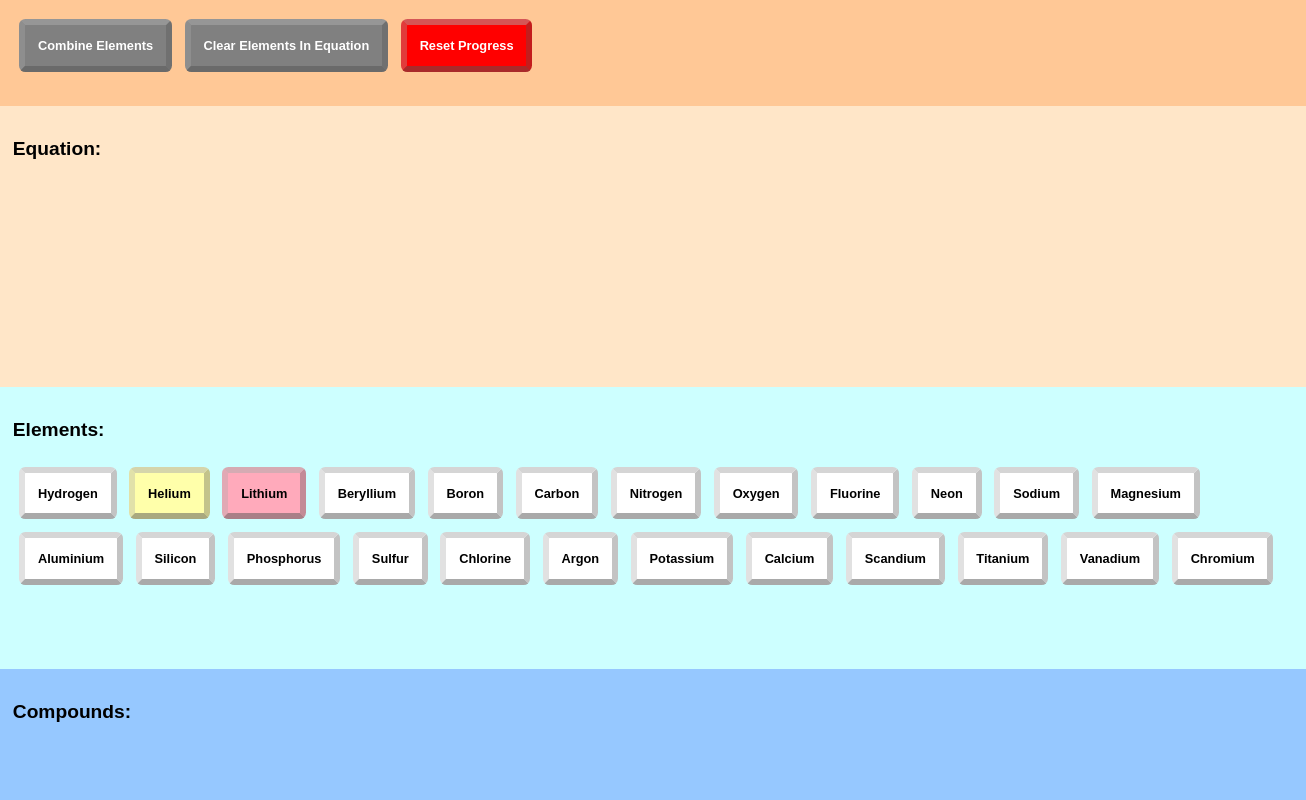
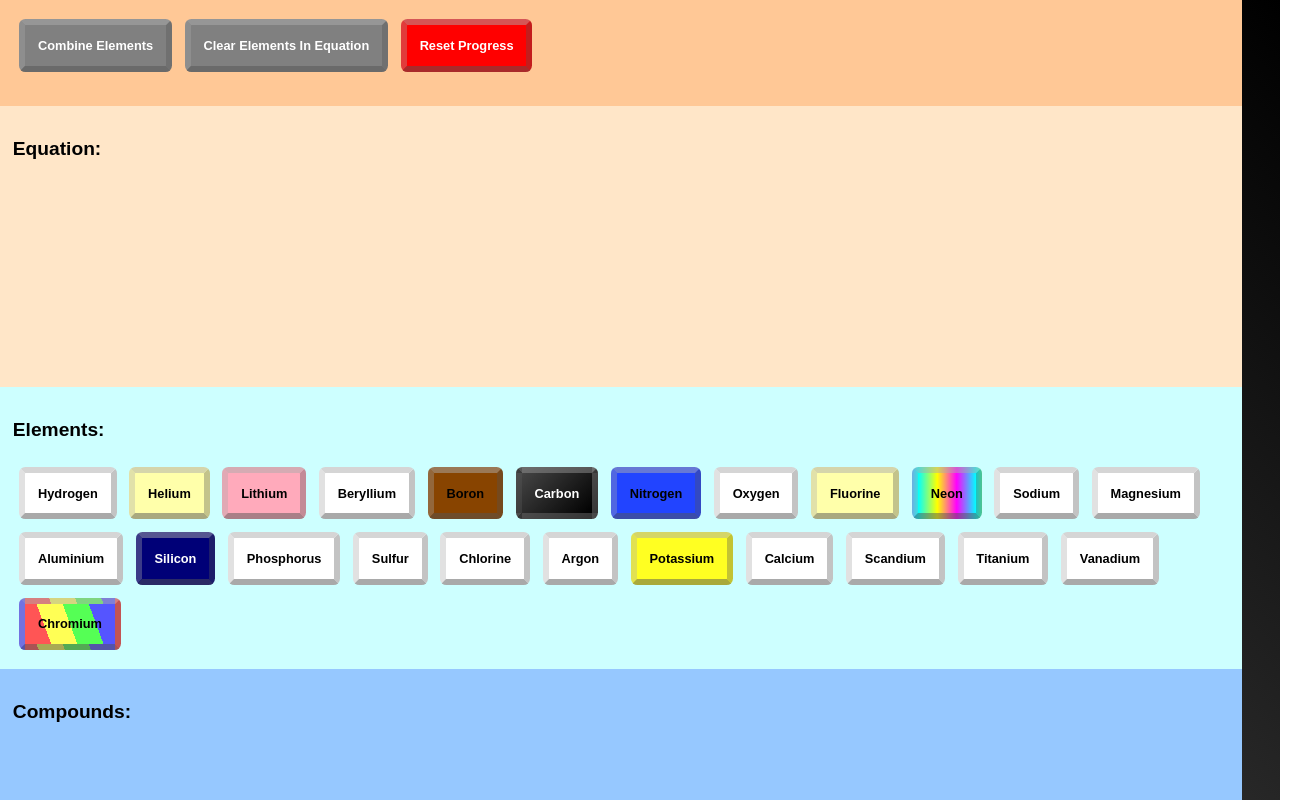
Before and after one commit to RedBlazerFlame/element-builder, a plain HTML site: page docs/index.html in a window 1280 px wide. Shown: the top 800 px of the page, 1306 px wide, since content can reach past the window. Drawn offline with Linux system fonts and the light colour scheme.

Commit message:
Added Color, Compounds, Effects and Reset Button

```diff
--- a/docs/combinations/elements.json
+++ b/docs/combinations/elements.json
@@ -29,16 +29,22 @@
         {
             "name":"boron",
             "type":"element",
+            "color":"#884400",
+            "textColor":"black",
             "equation":"none"
         },
         {
             "name":"carbon",
             "type":"element",
+            "color":"linear-gradient(135deg,#444444,#000000)",
+            "textColor":"white",
             "equation":"none"
         },
         {
             "name":"nitrogen",
             "type":"element",
+            "color":"#2244FF",
+            "textColor":"black",
             "equation":"none"
         },
         {
@@ -49,11 +55,15 @@
         {
             "name":"fluorine",
             "type":"element",
+            "color":"#FFFFAA",
+            "textColor":"black",
             "equation":"none"
         },
         {
             "name":"neon",
             "type":"element",
+            "color":"linear-gradient(90deg,cyan,yellow,magenta,cyan)",
+            "textColor":"black",
             "equation":"none"
         },
         {
@@ -74,6 +84,8 @@
         {
             "name":"silicon",
             "type":"element",
+            "color":"#000077",
+            "textColor":"white",
             "equation":"none"
         },
         {
@@ -99,6 +111,8 @@
         {
             "name":"potassium",
             "type":"element",
+            "color":"#FFFF22",
+            "textColor":"black",
             "equation":"none"
         },
         {
@@ -124,11 +138,15 @@
         {
             "name":"chromium",
             "type":"element",
+            "color":"linear-gradient(70deg,#FF5555 0%, #FF5555 25%, #FFFF55 25%,#FFFF55 50%,#55FF55 50%,#55FF55 75%,#5555FF 75%, #5555FF 100%)",
+            "textColor":"black",
             "equation":"none"
         },
         {
             "name":"water",
             "type":"compound",
+            "color":"linear-gradient(30deg,#55AAFF,#003388)",
+            "textColor":"white",
             "equation":[
                 ["hydrogen","hydrogen","oxygen"]
             ]
@@ -185,8 +203,81 @@
         {
             "name":"ruby",
             "type":"compound",
+            "color":"linear-gradient(45deg,#FF5555,#880000)",
+            "textColor":"black",
             "equation":[
                 [["aluminium",2],["oxygen",3],"chromium"],["aluminium oxide","chromium"]
+            ]
+        },
+        {
+            "name":"acetic acid",
+            "type":"compound",
+            "equation":[
+                [["carbon",2],["oxygen",2],["hydrogen",4]]
+            ]
+        },
+        {
+            "name":"trinitrotoluene",
+            "type":"compound",
+            "color":"linear-gradient(90deg,#FF5555 0%,#FF5555 33.33%,#AA0000 33.33%,#AA0000 66.67%,#FF5555 66.67%,#FF5555 100%)",
+            "textColor":"black",
+            "equation":[
+                [["carbon",7],["oxygen",6],["hydrogen",5],["nitrogen",3]]
+            ]
+        },
+        {
+            "name":"diamond",
+            "type":"compound",
+            "color":"linear-gradient(135deg,#FFFFFF,#008888)",
+            "textColor":"black",
+            "equation":[
+                ["carbon"]
+            ]
+        },
+        {
+            "name":"graphite",
+            "type":"compound",
+            "color":"linear-gradient(45deg,#444444,#000000)",
+            "textColor":"white",
+            "equation":[
+                ["carbon"]
+            ]
+        },
+        {
+            "name":"carbon nanotube",
+            "type":"compound",
+            "color":"linear-gradient(135deg,#444444,#000000)",
+            "textColor":"white",
+            "equation":[
+                ["carbon"]
+            ]
+        },
+        {
+            "name":"acetone",
+            "type":"compound",
+            "equation":[
+                [["carbon",3],["oxygen",1],["hydrogen",6]]
+            ]
+        },
+        {
+            "name":"fructose",
+            "type":"compound",
+            "equation":[
+                [["carbon",6],["oxygen",6],["hydrogen",12]]
+            ]
+        },
+        {
+            "name":"glucose",
+            "type":"compound",
+            "equation":[
+                [["carbon",6],["oxygen",6],["hydrogen",12]]
+            ]
+        },
+        {
+            "name":"lactose",
+            "type":"compound",
+            "equation":[
+                [["carbon",12],["oxygen",11],["hydrogen",22]]
             ]
         },
         {
--- a/docs/combine.js
+++ b/docs/combine.js
@@ -5,7 +5,7 @@ async function combine(...elements){
     let combinations=await rawCombinationData.json();
     //Creates a New Array with the names of the Elements (Sorted Alphabetically)
     let elementNames=[];
-    elements.forEach(val=>{elementNames.push(val.name)});
+    elements.forEach(value=>{elementNames.push(value.name)});
     elementNames=elementNames.map(item3=>item3.toLowerCase()).sort();
     //Checks if the equations match
     let result=[];
@@ -15,13 +15,13 @@ async function combine(...elements){
                 let newEquation=equation.map((item4)=>{
                     if(typeof(item4)==="string"){
                         return item4;
-                    }else if(typeof(item4)=="object"){
-                        return [...Array(item4[1])].map(currElement=>item4[0]);
+                    }else if(typeof(item4)==="object"){
+                        return [...new Array(item4[1])].map(currElement=>item4[0]);
                     }
                 });
                 let flatEquation=[].concat(...newEquation);
-                console.log(flatEquation);
-                if(JSON.stringify(elementNames)==JSON.stringify(flatEquation.map((item4)=>item4.toLowerCase()).sort())){
+                flatEquation.forEach(itemin=>console.log(itemin));
+                if(JSON.stringify(elementNames)==JSON.stringify(flatEquation.map(item4=>item4.toLowerCase()).sort())){
                     result.push(new Element(currElem.name,currElem.type,currElem.color,currElem.textColor));
                 }
             });
--- a/docs/element.js
+++ b/docs/element.js
@@ -13,7 +13,7 @@ function Element(name,type="element",color="white",textColor="black"){
         domComponent.appendChild(textNode);
         domComponent.id=this.name;
         domComponent.classList="element";
-        domComponent.style.backgroundColor=this.color;
+        domComponent.style.background=this.color;
         domComponent.style.color=this.textColor;
         //Push the DOM component IF AND ONLY IF it hasn't been pushed previously
         if(!elements.includes(this.name.toLowerCase())){
--- a/docs/main.js
+++ b/docs/main.js
@@ -54,7 +54,7 @@ resetButton.addEventListener("click",()=>{
             if(confirm("Final Chance! Are you sure you want to RESET?")){
                 alert("Alright, don't say that I didn't warn you.");
                 localStorage.removeItem("progress");    //Bye Bye Progress
-                window.location.replace("/docs/");   //Redirect Time
+                window.location.replace("#top");   //Redirect Time
             }
         }
     }
--- a/docs/style.css
+++ b/docs/style.css
@@ -1,18 +1,45 @@
+@keyframes moveFromTop{
+    from{top:-100vh;}
+    to{top:0;}
+}
+@keyframes moveFromLeft{
+    from{left:-100vh;}
+    to{left:0;}
+}
+@keyframes moveFromBottom{
+    from{bottom:-100vh;}
+    to{bottom:0;}
+}
+@keyframes moveFromRight{
+    from{right:-100vh;}
+    to{right:0;}
+}
+
 body{
     padding:0;
     margin:0;
     height:100vh;
     font-family:arial;
+    background:linear-gradient(45deg,#888888,#000000);
+    background-size:100% 200%;
 }
-body::-webkit-scrollbar{
+::-webkit-scrollbar{
     display:none;
 }
 main{
-    width:100%;
+    width:95%;
     padding:1vw;
     overflow:auto;
 }
+main:not(.equation):not(.equationControl):not(:hover){
+    filter:blur(0.05vw);
+    transition:filter 1s linear;
+}
+main:not(.equation):not(.equationControl):hover{
+    filter:blur(0);
+}
 main>div.element{
+    position:relative;
     display:inline-block;
     min-width:1vw;
     min-height:1vw;
@@ -29,14 +56,45 @@ main>div.element{
     font-size:1vw;
     font-weight:bold;
     text-transform: capitalize;
+    transform:scale(1);
+    transition:transform 1s ease-in-out 0s;
+}
 
+main:not(.equation)>div.element:nth-child(8n){
+    animation:moveFromTop 2s ease-out 0s 1;
 }
+main:not(.equation)>div.element:nth-child(8n+1){
+    animation:moveFromRight 2s ease-out 0s 1;
+}
+main:not(.equation)>div.element:nth-child(8n+2){
+    animation:moveFromBottom 2s ease-out 0s 1;
+}
+main:not(.equation)>div.element:nth-child(8n+3){
+    animation:moveFromLeft 2s ease-out 0s 1;
+}
+
+main:not(.equation)>div.element:nth-child(8n+4){
+    animation:moveFromTop 1s ease-out 0s 1;
+}
+main:not(.equation)>div.element:nth-child(8n+5){
+    animation:moveFromRight 1s ease-out 0s 1;
+}
+main:not(.equation)>div.element:nth-child(8n+6){
+    animation:moveFromBottom 1s ease-out 0s 1;
+}
+main:not(.equation)>div.element:nth-child(8n+7){
+    animation:moveFromLeft 1s ease-out 0s 1;
+}
+
 main>div.element:hover{
     border-bottom-color:rgba(255,255,255,0.5);
     border-left-color:rgba(0,0,0,0.35);
     border-top-color:rgba(0,0,0,0.5);
     border-right-color:rgba(255,255,255,0.35);
+    transform:scale(1.5) translateY(-1vh);
+    z-index:900;
 }
+
 main.elements{
     height:32vh;
     background-color:rgb(205,255,255);
```
